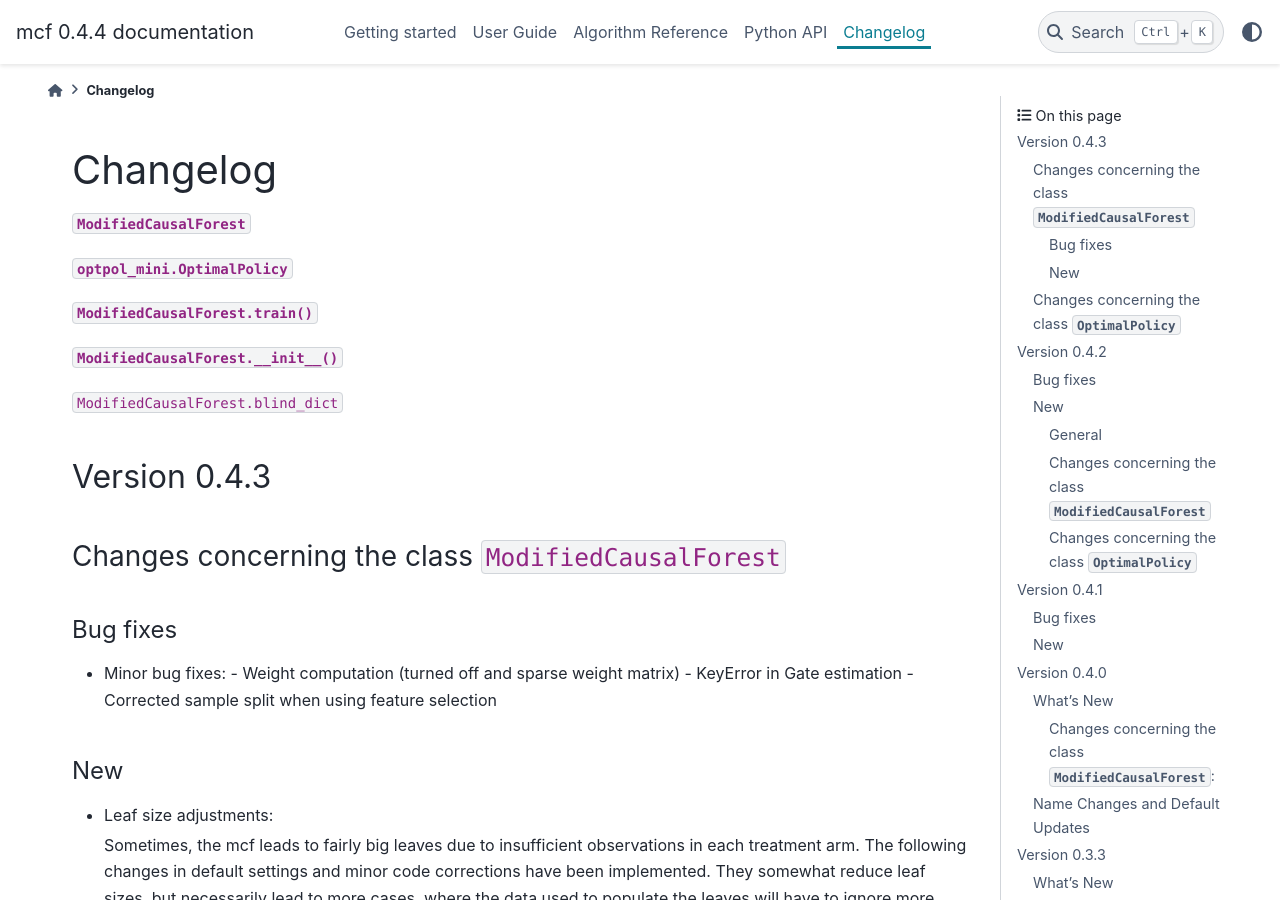
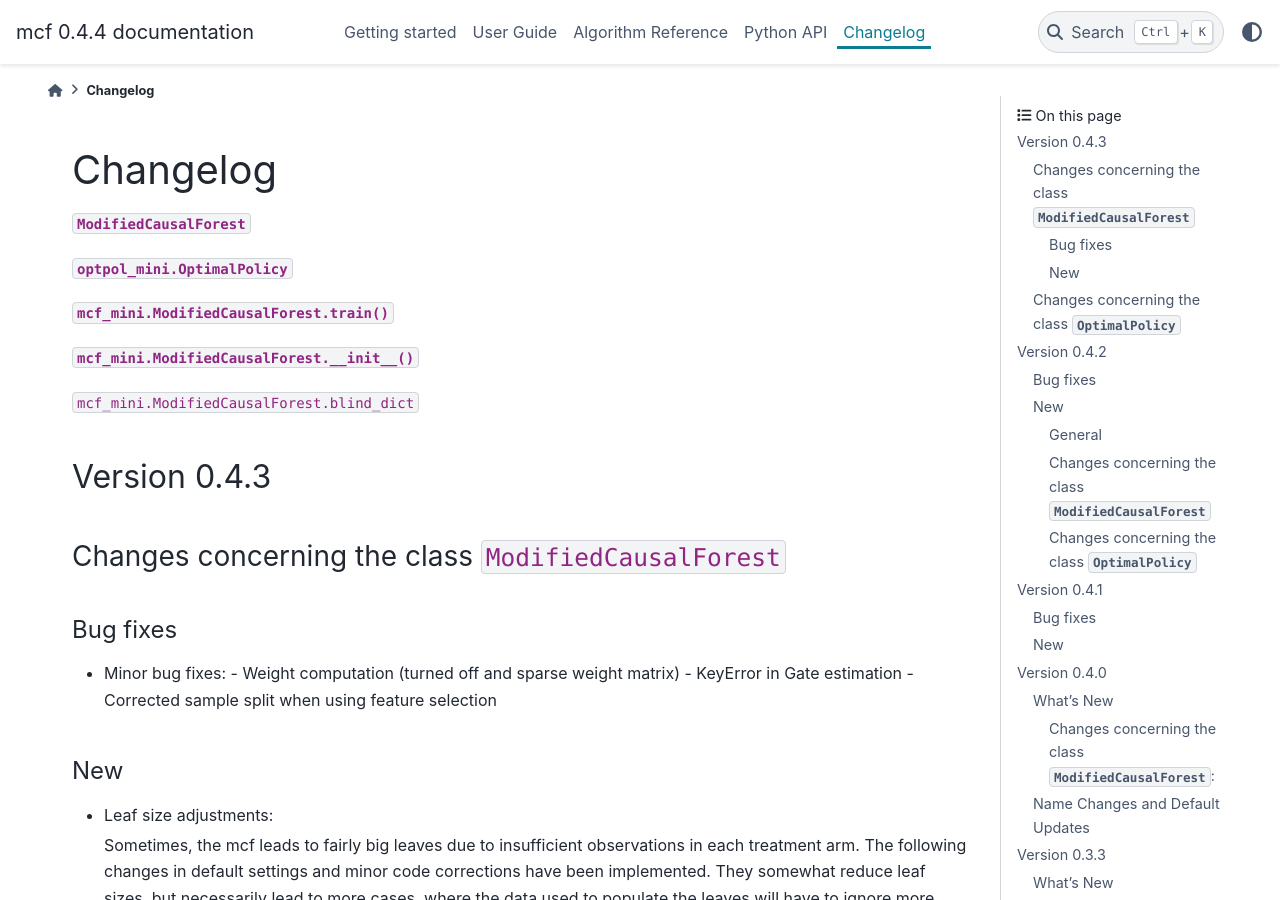
Before and after one commit to MCFpy/mcf, a Sphinx documentation site: the page built from docs/source/changelog.rst, in a window 1280 px wide and 900 px high. Built offline with Sphinx 7.4.7 and the PyData theme 0.15.4, drawn with Linux system fonts in a browser that asks for light colours; cross-references to code outside the pages are shown as plain code.

Commit message:
Test cross-references

```diff
--- a/docs/source/changelog.rst
+++ b/docs/source/changelog.rst
@@ -3,7 +3,9 @@
 ..
     Conventions:
 
-    - Add a horizontal rule before a new version
+    - Add a horizontal rule ----- before adding a new entry
+    - Refer to classes using :py:class:`module.ClassName`, e.g. :py:class:`mcf_functions.ModifiedCausalForest`
+    - Refer to methods using :py:meth:`module.ClassName.method_name`, e.g. :py:meth:`mcf_functions.ModifiedCausalForest.train`
     - Nest parameters of functions/methods in single backticks: `foo`
     - Nested list: You need to separate the lists with a blank line. Otherwise, the parent will be displayed as bold.
 
@@ -20,11 +22,11 @@
 
 :py:class:`optpol_mini.OptimalPolicy`
 
-:py:meth:`ModifiedCausalForest.train`
+:py:meth:`mcf_mini.ModifiedCausalForest.train`
 
-:py:meth:`ModifiedCausalForest.__init__`
+:py:meth:`mcf_mini.ModifiedCausalForest.__init__`
 
-:py:property:`ModifiedCausalForest.blind_dict`
+:py:property:`mcf_mini.ModifiedCausalForest.blind_dict`
 
 
 Version 0.4.3
```
